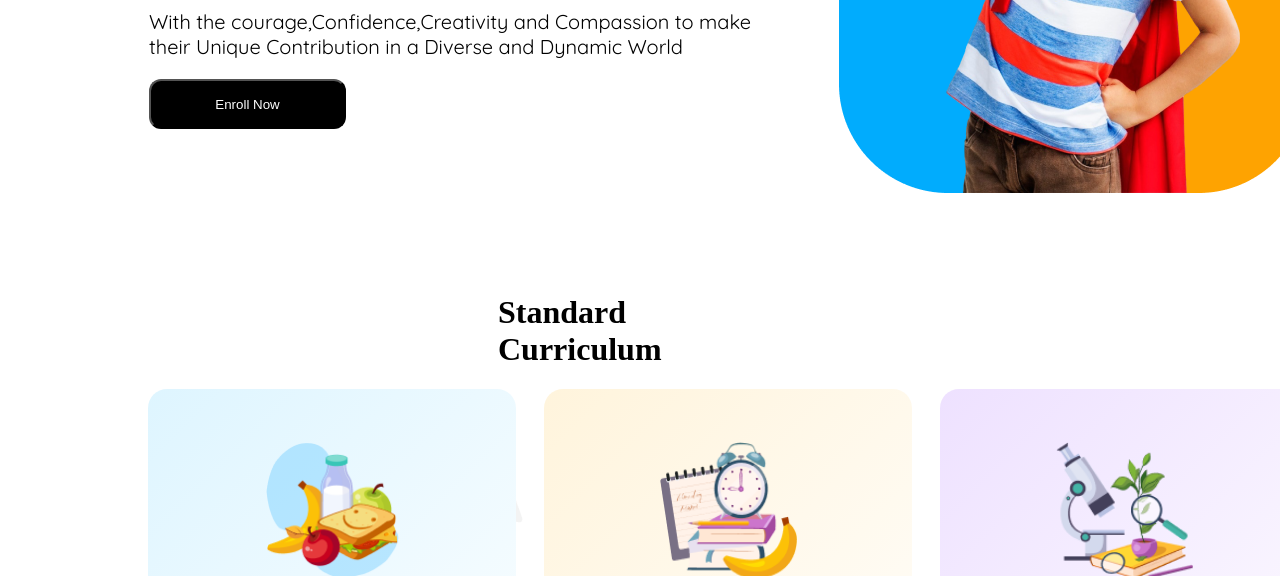
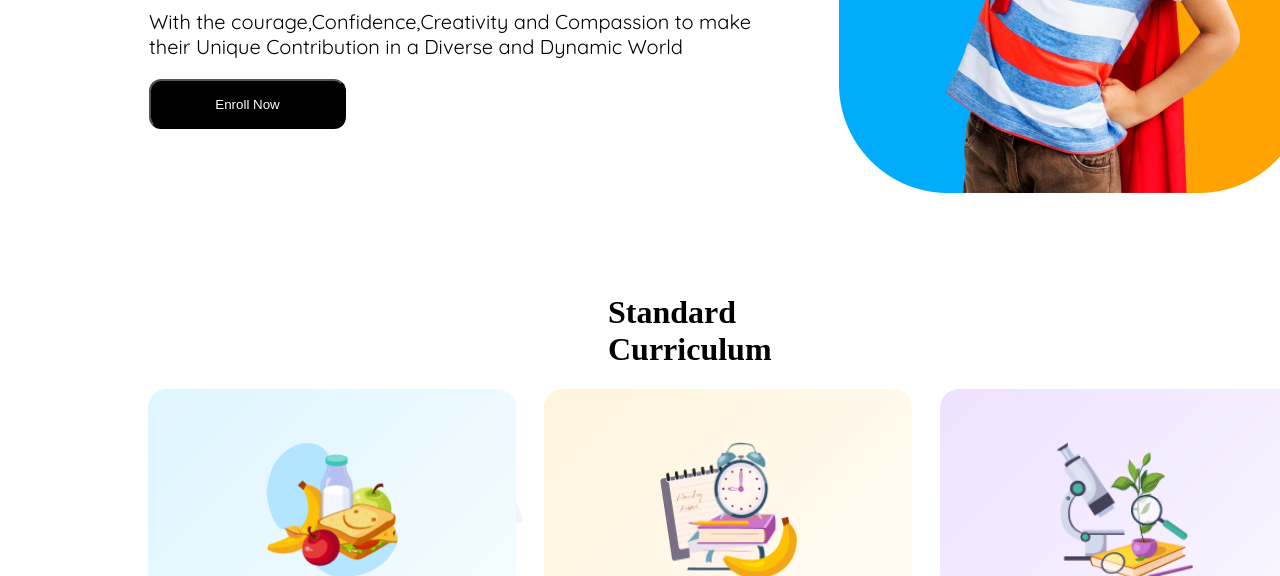
Before and after one commit to tasohan6118/kids-school, a plain HTML site: page index.html in a window 1280 px wide. Shown: the part 524-1100 px from the top of the page. Drawn offline with Linux system fonts and the light colour scheme; files whose address does not match are found by name.

Commit message:
fifth commit

```diff
--- a/styles/kids-education.css
+++ b/styles/kids-education.css
@@ -176,8 +176,8 @@ banner-img{
 
 }
 .CR{
-    margin-left: 490px;
-    margin-right: 490px;
+    margin-left: 600px;
+    margin-right: 500px;
     margin-top: 60px;
 }
 
```
